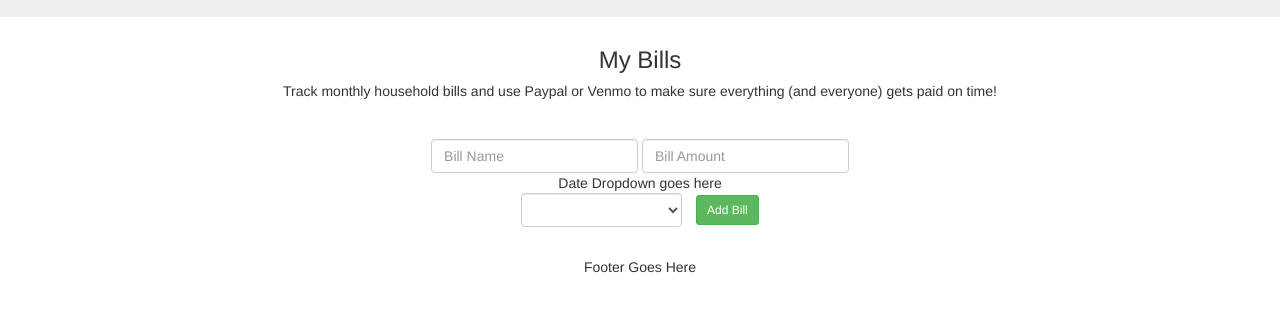
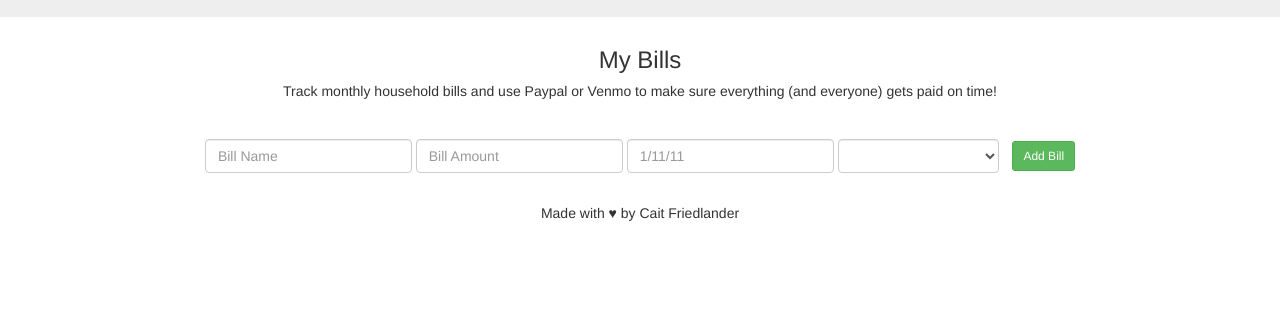
Before and after one commit to caitfriedlander/housemate, a website: page public/index.html at #!/bills in a window 1280 px wide. Shown: the part 219-530 px from the top of the page. Drawn offline with nearby package versions, Linux system fonts and the light colour scheme; some packages are replaced by stand-ins of ours; no server answers; a script that the page names is missing.

Commit message:
body text tweaks

```diff
--- a/public/index.html
+++ b/public/index.html
@@ -62,7 +62,7 @@
   </div>
 
   <footer class="container cen-jus container-fixed-bottom">
-      <p>Footer Goes Here</p>
+      <p>Made with &hearts; by Cait Friedlander</p>
   </footer>
 
   <!-- Angular scripts -->
--- a/public/templates/bills.html
+++ b/public/templates/bills.html
@@ -19,7 +19,9 @@
         <div class="form-group">
           <input type="text" name='billAmount' id="bill-amount" placeholder="{{bill.amount}}" class="form-control" ng-model="vm.editBill.amount" />
         </div>
-        <div> Date Dropdown goes here</div>
+        <div class="form-group">
+          <input type="text" name='bill[date]' id="bill-date" placeholder="1/11/11" class="form-control" ng-model="vm.newbill.date" />
+        </div>
         <select class="form-control" name="billCategory" id="bill-category" ng-model="vm.editBill.category">
             <option value="Rent">Rent</option>
             <option value="Utility">Utility</option>
@@ -41,7 +43,9 @@
     <div class="form-group">
       <input type="text" name='bill[amount]' id="bill-amount" placeholder="Bill Amount" class="form-control" ng-model="vm.newbill.amount" />
     </div>
-    <div> Date Dropdown goes here</div>
+    <div class="form-group">
+      <input type="text" name='bill[date]' id="bill-date" placeholder="1/11/11" class="form-control" ng-model="vm.newbill.date" />
+    </div>
     <select class="form-control" name="bill[category]" id="bill-category" ng-model="vm.newBill.category">
         <option value="Rent">Rent</option>
         <option value="Utility">Utility</option>
```
Also changed, not shown: public/templates/household.html (+1 -1 lines).
